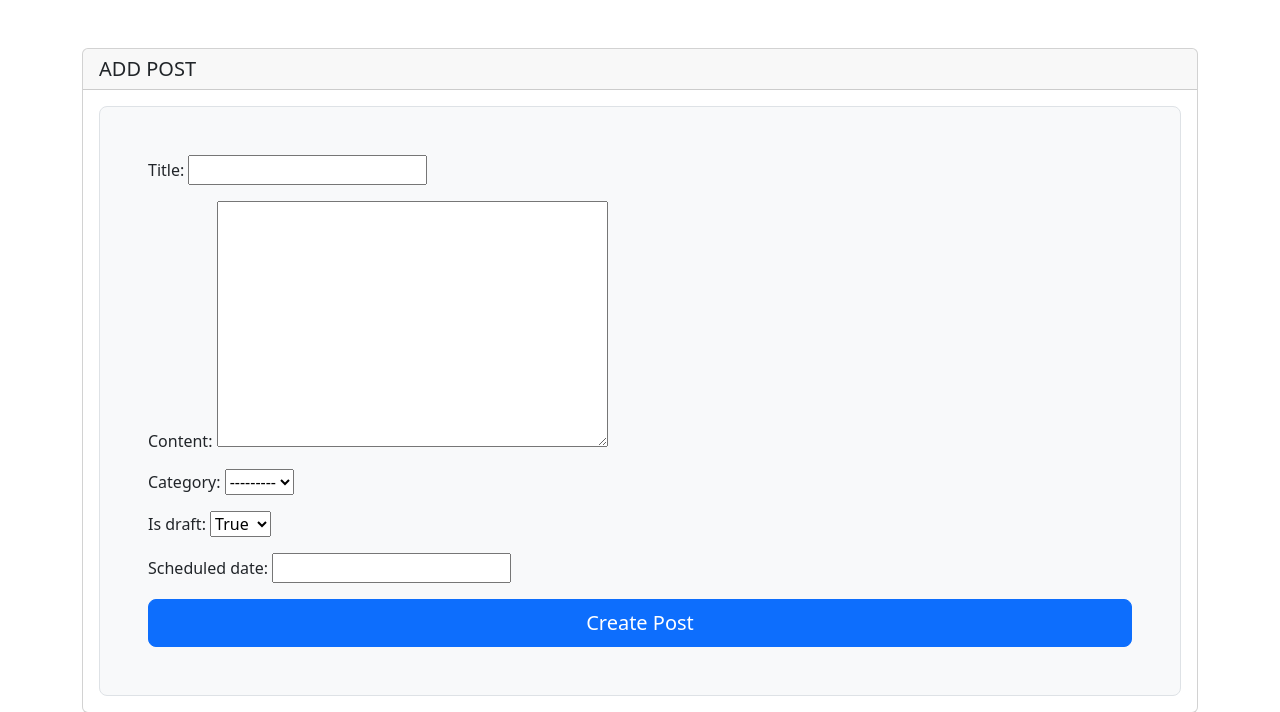
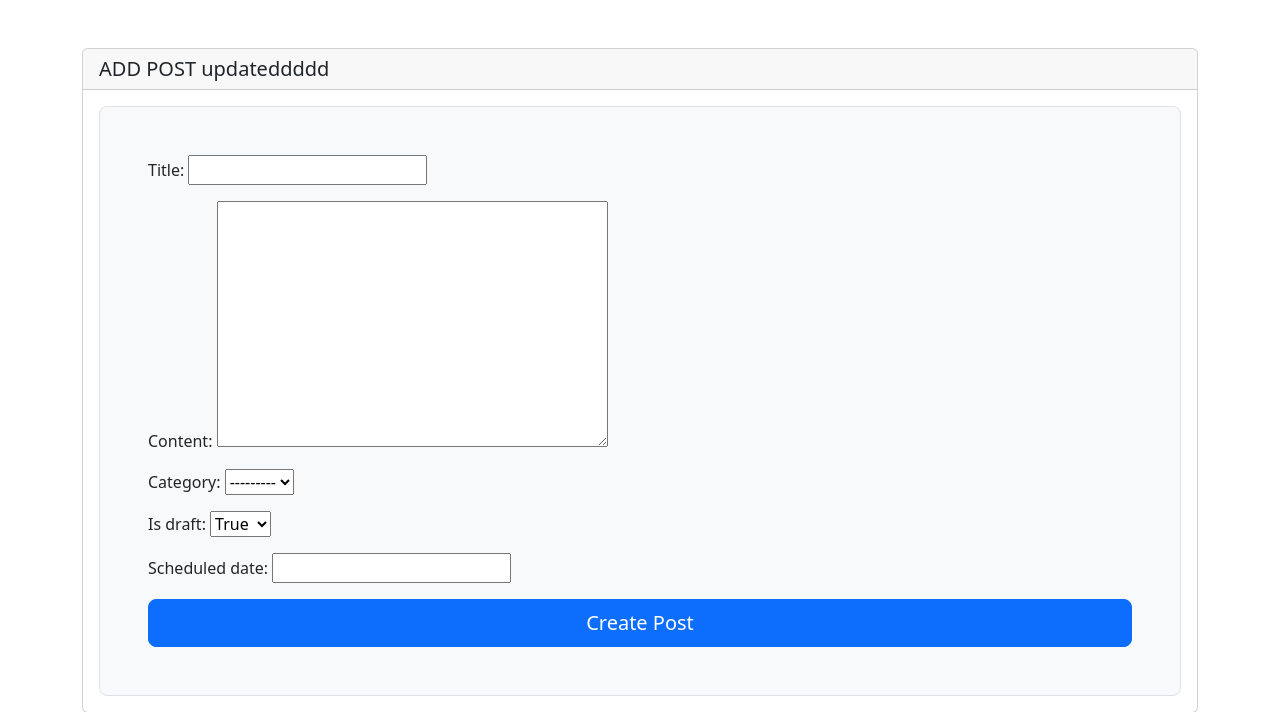
Before and after one commit to ritiSinke/crm2, a Django app: page /add-post/ in a window 1280 px wide. Shown: the part 56-768 px from the top of the page. Run offline with Django 5.2, Linux system fonts and the light colour scheme; the visitor is signed in with stand-in values (Sample User, id 1); data that the repository does not hold is empty; some libraries are stand-ins or nearby versions.

Commit message:
Update add_post.html

```diff
--- a/templates/post/add_post.html
+++ b/templates/post/add_post.html
@@ -2,7 +2,7 @@
 
 {% block content %}
 <div class="card">
-  <h5 class="card-header">ADD POST </h5>
+  <h5 class="card-header">ADD POST updateddddd </h5>
   <div class="card-body">
     <form class="p-4 p-md-5 border rounded-3 bg-body-tertiary" method="POST">
       {% csrf_token %}
```
